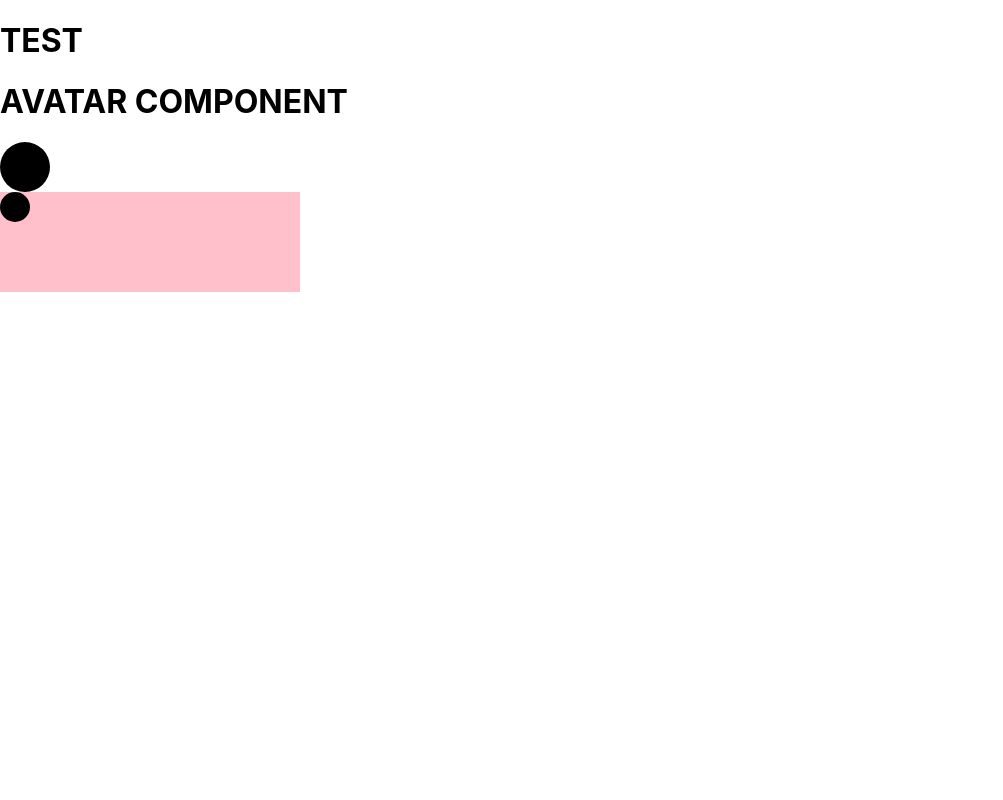
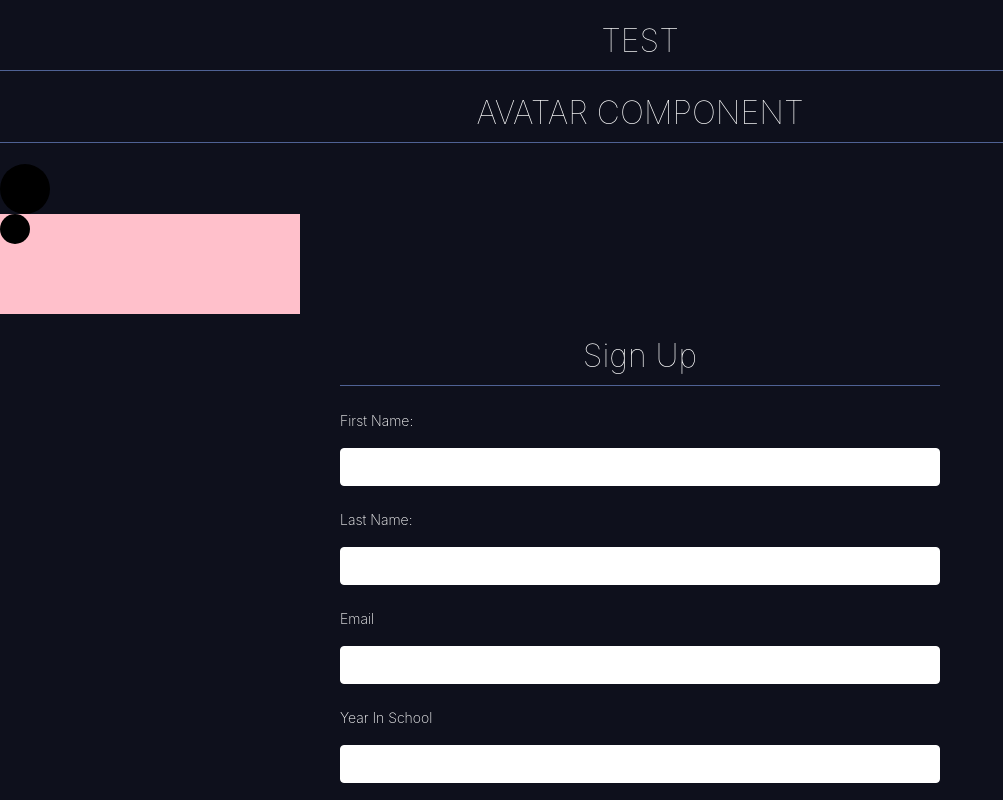
Before and after one commit to IsaDash/HackIllinois2020, a React (Create React App) app in the folder virtual_campus/: page / in a window 1280 px wide. Shown: the top 800 px of the page, without its empty margins (0-1003 px from the left). Built offline with nearby package versions, Linux system fonts and the light colour scheme.

Commit message:
merged avatar branch with master

```diff
--- a/virtual_campus/src/App.js
+++ b/virtual_campus/src/App.js
@@ -1,6 +1,7 @@
 import React from 'react';
 import './App.css';
 import Avatar from './components/Avatar'
+import SignUp from './components/SignUp'
 
 class App extends React.Component {
   constructor(props) {
@@ -11,6 +12,7 @@ class App extends React.Component {
       <div>
          <h1>TEST</h1>
          <Avatar />
+         <SignUp />
       </div>
 
     );
```
Also changed, not shown: virtual_campus/src/components/SignUp.css (renamed from virtual_campus/src/SignUp.css), virtual_campus/src/components/SignUp.js (renamed from virtual_campus/src/SignUp.js), virtual_campus/src/components/signUpErrorMessage.js (renamed from virtual_campus/src/signUpErrorMessage.js).
